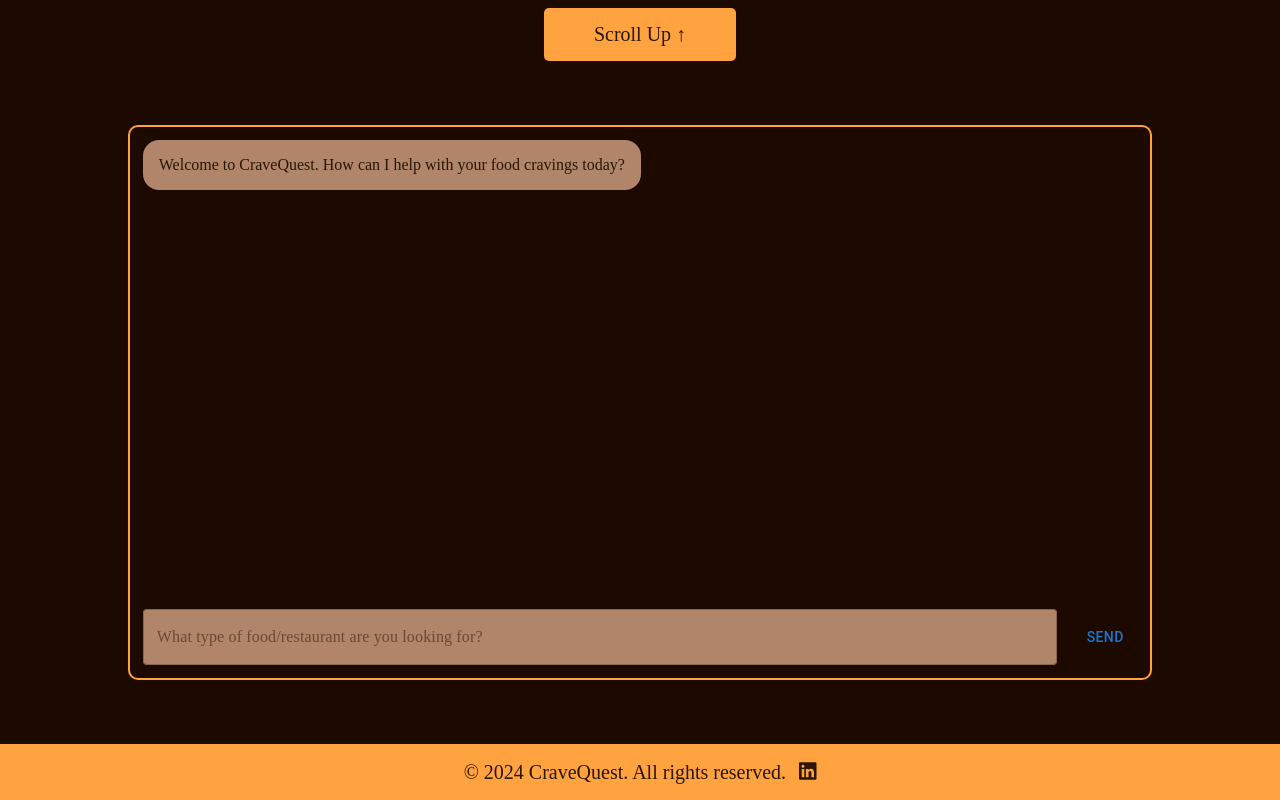
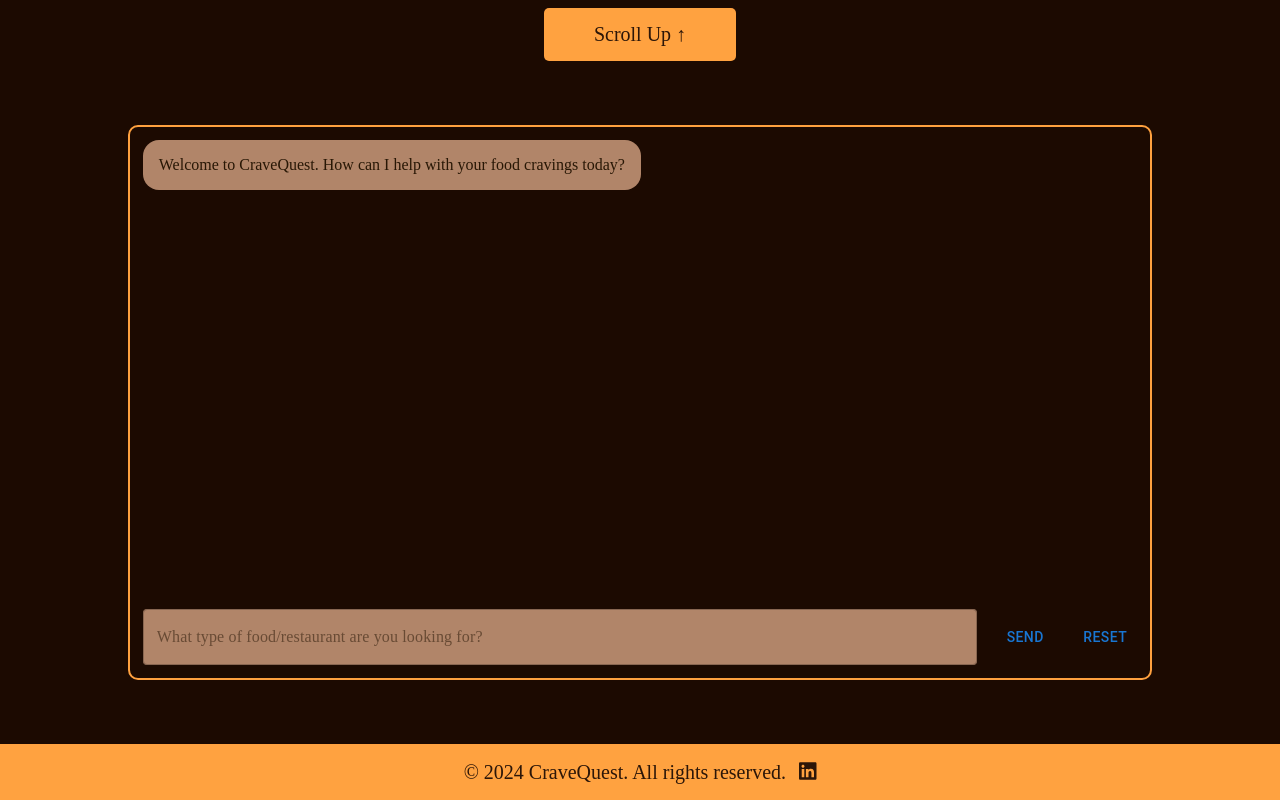
Before and after one commit to synakhanna/ai-restaurant-finder, a Next.js app: page / in a window 1280 px wide. Shown: the part 856-1656 px from the top of the page. Built offline with nearby package versions, Linux system fonts and the light colour scheme; a web font is replaced by a local one.

Commit message:
reset button

```diff
--- a/app/components/body.js
+++ b/app/components/body.js
@@ -48,6 +48,15 @@
     });
   };
 
+  const initialMessage = {
+    role: 'assistant',
+    content: `Welcome to CraveQuest. How can I help with your food cravings today?`,
+  };
+
+  const resetChat = () => {
+    setMessages([initialMessage]);
+  };
+
   return (
     <Box className={styles.body}>
         <button className={styles.upButton} onClick={handleScrollToHeader}>
@@ -88,6 +97,7 @@
             }}
           />
           <Button onClick={sendMessage} className={styles.sendButton}>Send</Button>
+          <Button onClick={resetChat} className={styles.sendButton}>Reset</Button>
         </Stack>
       </Stack>
     </Box>
```
